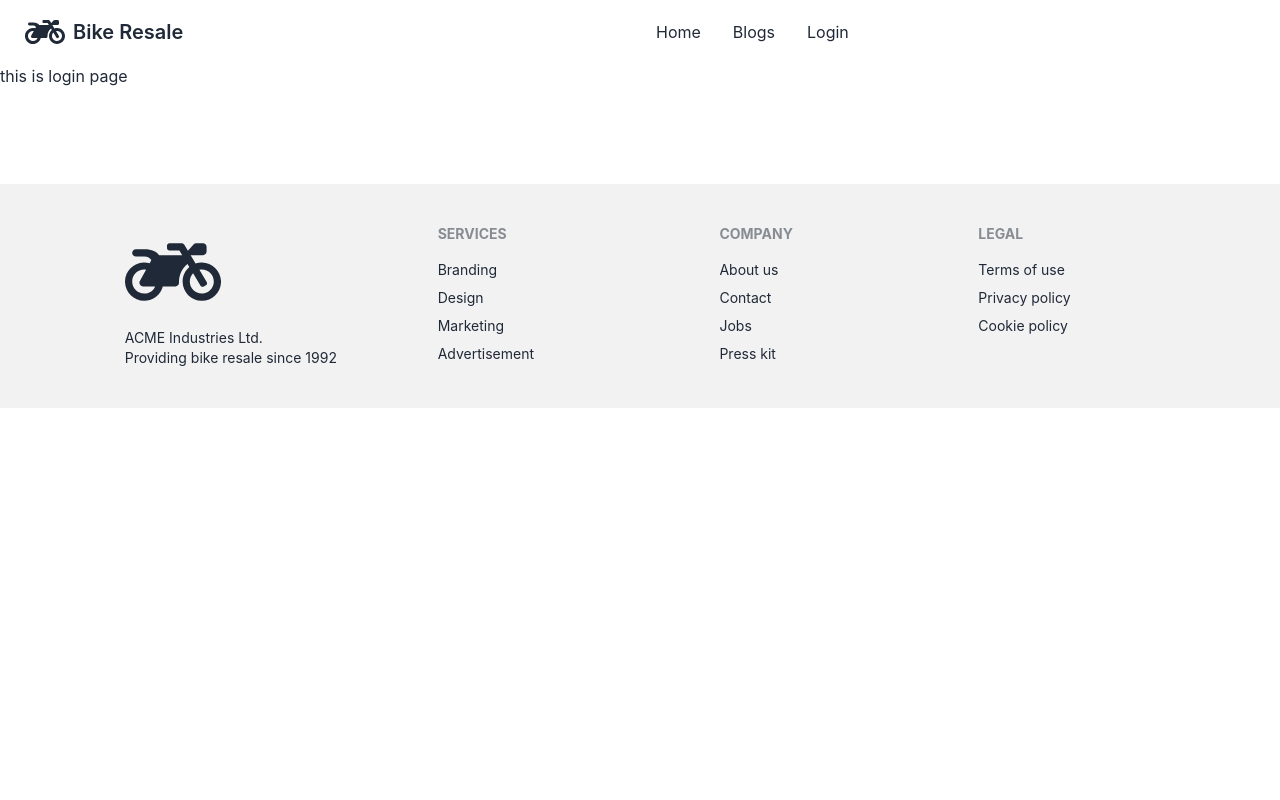
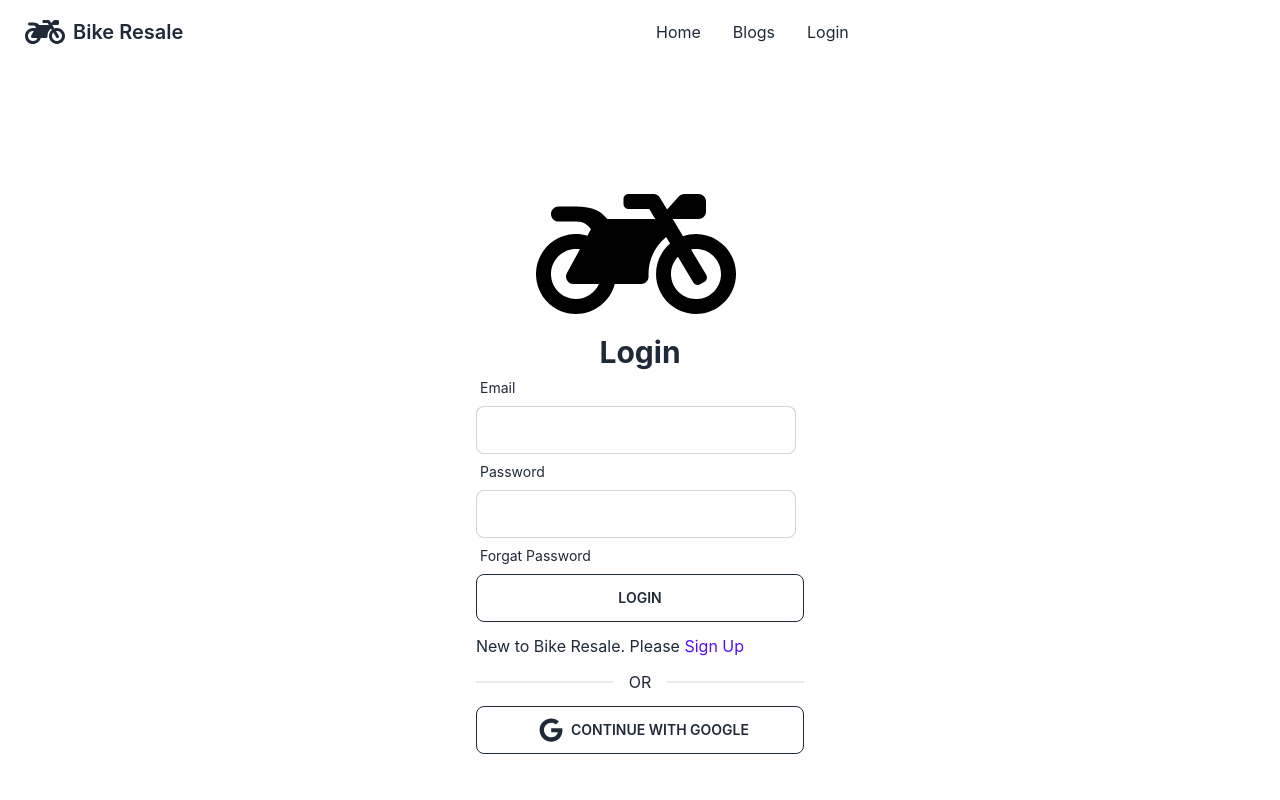
Before and after one commit to Mohammod-Ali/bike-resale, a React (Create React App) app: page /login in a window 1280 px wide. Shown: the top 800 px of the page. Built offline with nearby package versions, Linux system fonts and the light colour scheme.

Commit message:
login page added

```diff
--- a/package.json
+++ b/package.json
@@ -9,6 +9,7 @@
     "daisyui": "^2.42.1",
     "react": "^18.2.0",
     "react-dom": "^18.2.0",
+    "react-hook-form": "^7.39.6",
     "react-icons": "^4.6.0",
     "react-router-dom": "^6.4.3",
     "react-scripts": "5.0.1",
--- a/src/Pages/Home/Home/Home.js
+++ b/src/Pages/Home/Home/Home.js
@@ -1,6 +1,7 @@
 import React from 'react';
 import Banner from '../Banner/Banner';
 import BikeCard from '../BikeCard/BikeCard';
+
 
 
 const Home = () => {
@@ -8,6 +9,7 @@
         <div>
             <Banner></Banner>
             <BikeCard></BikeCard>
+
         </div>
     );
 };
--- a/src/Pages/Login/Login.js
+++ b/src/Pages/Login/Login.js
@@ -1,10 +1,56 @@
-import React from 'react';
+import React, { useState } from 'react';
+import { useForm } from 'react-hook-form';
+import { Link } from 'react-router-dom';
+import { FaGoogle, FaMotorcycle } from "react-icons/fa";
 
 const Login = () => {
+    const {register, handleSubmit} = useForm()
+    const [data, setData] =  useState('')
+
+    const handleLogin = data => {
+        console.log(data)
+
+      }
     return (
-        <div>
-            <h1>this is login page</h1>
+        <div className="h-[800px]  flex justify-center items-center">
+
+      <div className="w-96 p-7">
+      <h1 className="text-3xl text-center font-bold"><FaMotorcycle className='h-40 w-80 text-black	'></FaMotorcycle> Login</h1>
+
+      <form onSubmit={handleSubmit(handleLogin)}>
+
+      <div className="form-control w-full max-w-xs">
+          <label className="label">
+            <span className="label-text">Email</span>
+          </label>
+          <input
+            type="email"
+            {...register("email", {required: 'Email is required'})}
+            className="input input-bordered w-full max-w-xs"
+          />
         </div>
+      <div className="form-control w-full max-w-xs">
+          <label className="label">
+            <span className="label-text">Password</span>
+          </label>
+          <input
+            type="password"
+            {...register("password", {required: 'password is required'})}
+            className="input input-bordered w-full max-w-xs"
+          />
+          <label className="label">
+            <span className="label-text">Forgat Password</span>
+          </label>
+        </div>
+
+      {/* <p>{data}</p> */}
+      <input className="btn btn-outline w-full" value='Login' type="submit" />
+    </form>
+      <p className='mt-3'>New to Bike Resale. Please <Link className="text-primary" to='/signup'>Sign Up</Link></p>
+      <div className="divider">OR</div>
+        <button className="btn btn-outline w-full"><FaGoogle className='m-2 text-2xl'></FaGoogle> Continue with Google</button>
+      </div>
+    </div>
     );
 };
 
```
Also changed, not shown: 1 other file (tests, documents, lock files or other folders).
